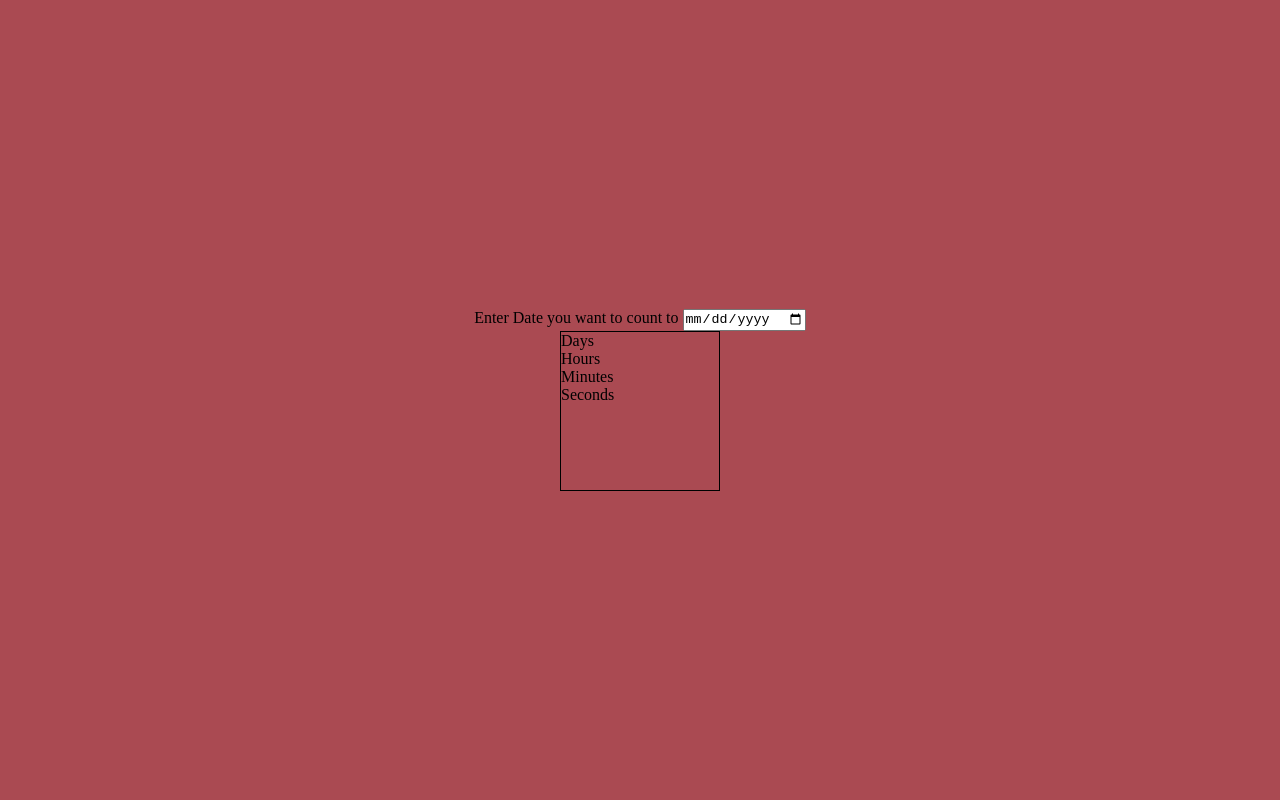
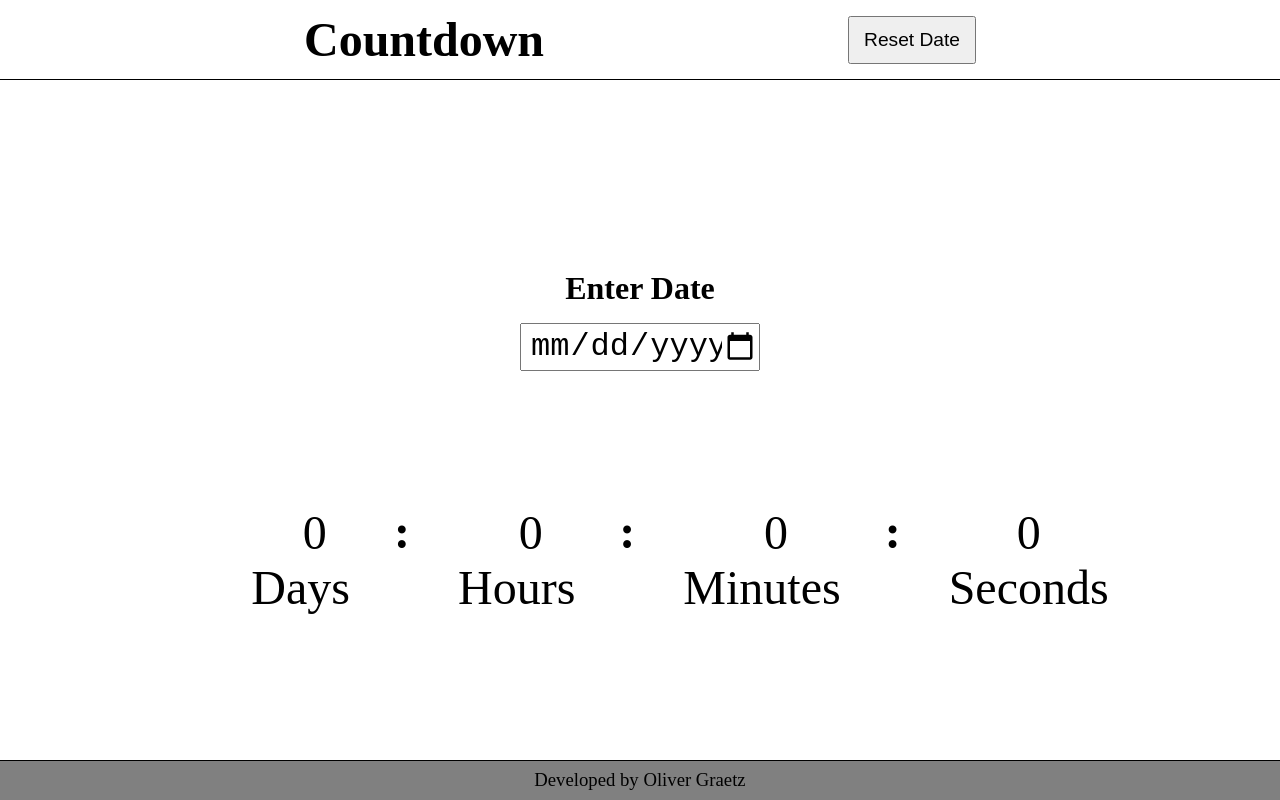
Before and after one commit to GehtsOliver/countdown-timer, a plain HTML site: page index.html in a window 1280 px wide. Drawn offline with Linux system fonts and the light colour scheme.

Commit message:
project completed

```diff
--- a/app.js
+++ b/app.js
@@ -0,0 +1,76 @@
+// UI Vars
+const minutesLabel = document.body.querySelector("#minutes"),
+  hoursLabel = document.body.querySelector("#hours"),
+  daysLabel = document.body.querySelector("#days"),
+  secondsLabel = document.body.querySelector("#seconds"),
+  dateInput = document.body.querySelector("#date"),
+  resetBtn = document.body.querySelector("#reset");
+
+// Interval Var
+let interval = null;
+
+// Check LS if prior date input exists; if exists, call function with LS date;
+if(localStorage.getItem("input")){
+  const storedDate = localStorage.getItem("input");
+  dateInput.value = storedDate;
+
+  dateDifference(storedDate);
+}
+
+// Function to calculate time difference
+function dateDifference(inputDate) {
+
+  // populate LS with date if LS empty or not equal to input date
+ if(!localStorage.getItem("input")||localStorage.getItem("input")!=inputDate){
+   localStorage.setItem("input", inputDate);
+   clearInterval(interval);
+   console.log(interval);
+   interval = setInterval(() => dateDifference(inputDate), 1000)
+ }
+
+//  Date vars; turn date string into date object if necessary
+  let curTime = new Date();
+  let getDate = null;
+
+    if(typeof inputDate !== "object"){
+      getDate = new Date(inputDate);
+    };
+
+  // Check whether interval is already set; if not, set it
+  if (!interval) {
+    interval = setInterval(() => dateDifference(inputDate), 1000);
+  }
+
+  //   variable for Milliseconds in a day
+
+  const millSecDay = 1000 * 60 * 60 * 24;
+
+  // Difference between current Date and Date Input in MS
+  const difference = getDate.getTime() - curTime.getTime();
+
+  // Calculations of the differences in Days, Hours, Minutes and Seconds
+  const days = Math.floor(difference / millSecDay).toFixed(0);
+  const hours = Math.floor(
+    Math.floor(difference % millSecDay) / (1000 * 60 * 60) - 1
+  );
+  const minutes = Math.floor((difference % (1000 * 60 * 60)) / (1000 * 60));
+  const seconds = Math.floor((difference % (1000 * 60)) / 1000);
+
+  // Update labels
+  daysLabel.innerText = days;
+  hoursLabel.innerText = hours;
+  minutesLabel.innerText = minutes;
+  secondsLabel.innerText = seconds;
+}
+
+// Reset button - reset input, interval and LS
+
+resetBtn.addEventListener("click", () => {
+  localStorage.clear();
+  dateInput.value = "";
+  clearInterval(interval);
+  daysLabel.innerText = "0";
+  hoursLabel.innerText = "0";
+  minutesLabel.innerText = "0";
+  secondsLabel.innerText = "0";
+})
--- a/index.html
+++ b/index.html
@@ -7,18 +7,38 @@
     <link rel="stylesheet" href="/styles/style.css" />
   </head>
   <body>
-    <header>
-      <label for="date"
-        >Enter Date you want to count to
-        <input type="date" id="date"
+    <header><nav id="navbar"><h1>Countdown</h1><button id="reset">Reset Date</button></nav></header>
+    <section>
+      <label id="date-label" for="date"
+        >Enter Date
+        <input
+          type="date"
+          id="date"
+          value=""
+          onchange="dateDifference(this.value)"
+          required
+
       /></label>
-    </header>
-    <main id="Timer-Container">
-      <section id="Days">Days</section>
-      <section id="Hours">Hours</section>
-      <section id="Minutes">Minutes</section>
-      <section id="Seconds">Seconds</section>
+    </section>
+    <main id="timer-container">
+      <section class="timer-item">
+        <p id="days">0</p>
+        Days
+      </section>
+      <section class="timer-item">
+        <p id="hours">0</p>
+        Hours
+      </section>
+      <section class="timer-item">
+        <p id="minutes">0</p>
+        Minutes
+      </section>
+      <section class="timer-item">
+        <p id="seconds">0</p>
+        Seconds
+      </section>
     </main>
+    <footer><h3>Developed by Oliver Graetz</h3></footer>
     <script src="app.js" async></script>
   </body>
 </html>
--- a/styles/style.css
+++ b/styles/style.css
@@ -1,21 +1,127 @@
-*{
+* {
   padding: 0;
   margin: 0;
   box-sizing: border-box;
 }
 
-body{
+body {
   width: 100vw;
   height: 100vh;
-    background-color: rgb(170, 74, 82);
+  background-color: white;
   display: flex;
   flex-direction: column;
-    justify-content: center;
+  justify-content: space-evenly;
   align-items: center;
+  text-align: center;
 }
 
-#Timer-Container{
-    border: 1px solid black;
+#navbar{
+    position: absolute;
+    top: 0;
+    left: 0;
+    width: 100vw;
+    display: flex;
+    justify-content: space-evenly;
+    align-items: center;
+    height: 5rem;
+    border-bottom: 1px solid black;
+}
+#navbar h1{
+    font-size: 3rem;
+}
+
+#navbar button{
+    height: 3rem;
+    width: 8rem;
+    font-size: 1.2rem;
+}
+
+#date-label {
+  display: flex;
+  flex-direction: column;
+  align-items: center;
+  font-size: 2rem;
+  font-weight: bold;
+}
+
+#date {
+  width: 15rem;
+  height: 3rem;
+  text-align: left;
+  margin-top: 1rem;
+  padding-left: 0.5rem;
+  font-size: 2rem;
+}
+
+
+#timer-container {
   min-width: 10rem;
   min-height: 10rem;
+  display: flex;
+  font-size: 3rem;
 }
+
+.timer-item {
+  margin-left: 5rem;
+}
+
+.timer-item::after {
+
+    position: relative;
+  bottom: 3.5rem;
+  left: 2rem;
+  content: ":";
+  font-weight: bold;
+}
+
+.timer-item:last-child::after {
+  content: "";
+}
+
+footer{
+    height: 2.5rem;
+    width: 100%;
+    background-color: gray;
+    position: absolute;
+    bottom: 0;
+    border-top: black 1px solid;
+}
+
+footer h3{
+    margin-top: 0.5rem;
+    font-weight: 500;
+}
+
+@media screen and (max-width: 1000px){
+    #date-label{
+        position: relative;
+        top: 4rem;
+    }
+
+    #timer-container {
+
+        width: 100%;
+        min-height: 80%;
+        display: flex;
+
+        flex-direction: column;
+        justify-content: space-evenly;
+        align-items: center;
+
+      }
+
+      .timer-item{
+        margin: 0;
+        padding: 0;
+
+        /* margin-bottom: 3rem; */
+      }
+
+      .timer-item::after {
+        position: relative;
+        top: 3rem;
+        left: -5rem;
+        content: ":";
+        font-weight: bold;
+      }
+}
```
Lines whose indentation alone changed are shown as unchanged.
